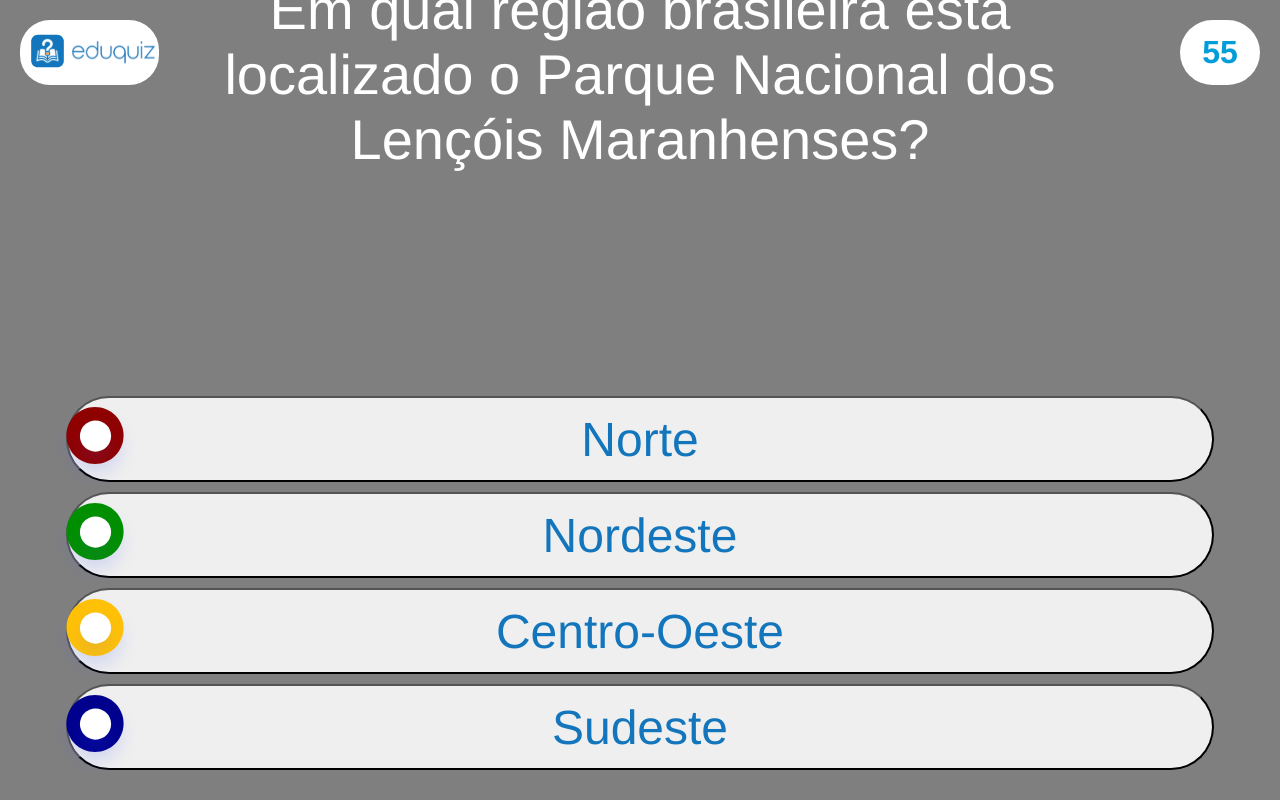
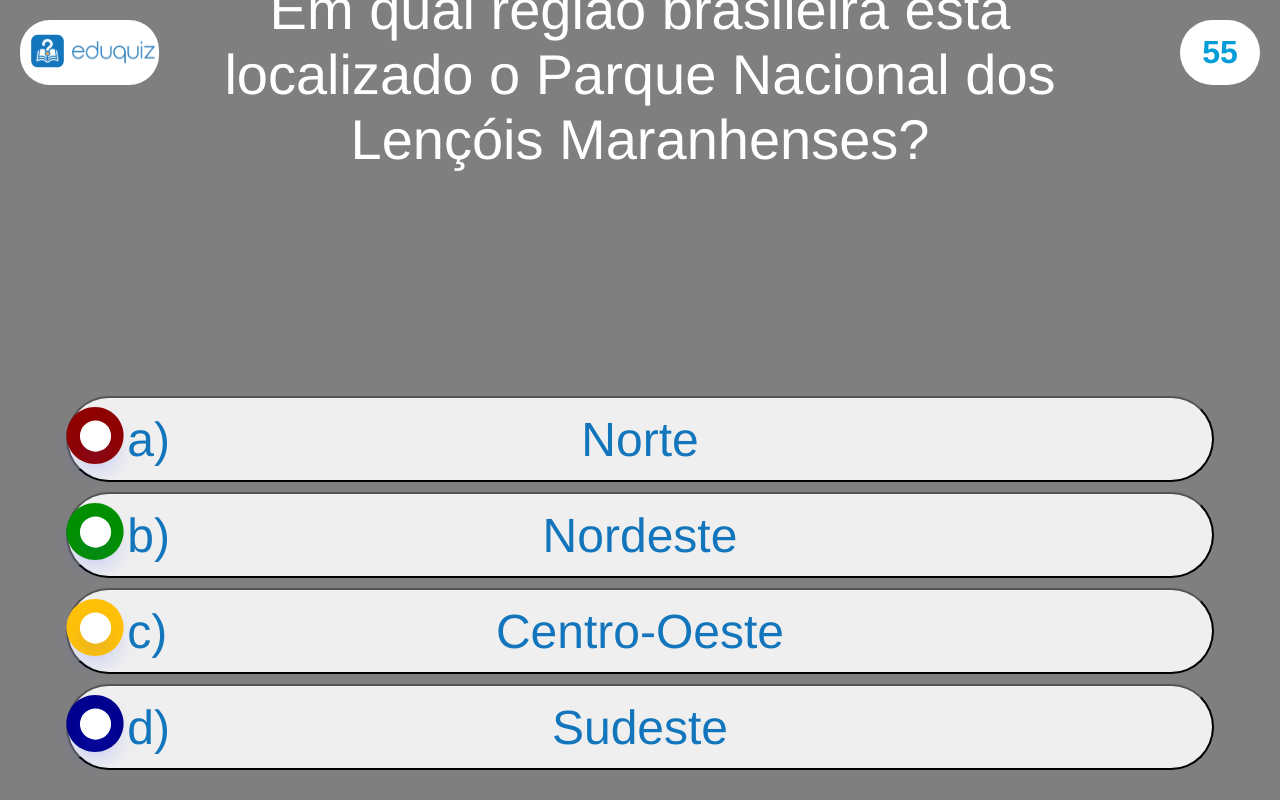
Before and after one commit to jovijovi-john/mvp-app-tv-eduplay, a React (Vite) app: page /cenario01/pergunta2 in a window 1280 px wide. Built offline with nearby package versions, Linux system fonts and the light colour scheme; no server answers.

Commit message:
Adição de letras para representar as alternativas nos quizzes

```diff
--- a/src/components/AnswerOptions.jsx
+++ b/src/components/AnswerOptions.jsx
@@ -21,6 +21,7 @@ export const AnswerOptions = ({ opt1, opt2, opt3, opt4, clickFunc, optsText }) =
         <div className="bottom-options">
             <div className="answer-opt-div">
                 <img src={red_option_icon} alt="Opção Vermelha" className="opt-icon" />
+                <div className="opt-letter">a)</div>
                 <button type="button" ref={opt1} key="0" id="opt-1" className="answer-opt" onClick={clickFunc}>
                     {optsText[0]}
                 </button>
@@ -28,6 +29,7 @@ export const AnswerOptions = ({ opt1, opt2, opt3, opt4, clickFunc, optsText }) =
             </div>
             <div className="answer-opt-div">
                 <img src={green_option_icon} alt="Opção Verde" className="opt-icon" />
+                <div className="opt-letter">b)</div>
                 <button type="button" ref={opt2} key="1" id="opt-2" className="answer-opt" onClick={clickFunc}>
                     {optsText[1]}
                 </button>
@@ -35,6 +37,7 @@ export const AnswerOptions = ({ opt1, opt2, opt3, opt4, clickFunc, optsText }) =
             </div>
             <div className="answer-opt-div">
                 <img src={yellow_option_icon} alt="Opção Amarela" className="opt-icon" />
+                <div className="opt-letter">c)</div>
                 <button type="button" ref={opt3} key="2" id="opt-3" className="answer-opt" onClick={clickFunc}>
                     {optsText[2]}
                 </button>
@@ -42,6 +45,7 @@ export const AnswerOptions = ({ opt1, opt2, opt3, opt4, clickFunc, optsText }) =
             </div>
             <div className="answer-opt-div">
                 <img src={blue_option_icon} alt="Opção Azul" className="opt-icon" />
+                <div className="opt-letter">d)</div>
                 <button type="button" ref={opt4} key="3" id="opt-4" className="answer-opt" onClick={clickFunc}>
                     {optsText[3]}
                 </button>
--- a/src/components/AnswerOptionsCorrect.jsx
+++ b/src/components/AnswerOptionsCorrect.jsx
@@ -54,6 +54,7 @@ export const AnswerOptionsCorrect = ({ clickedOpt, correctOptId, optsText }) =>
         <div className="bottom-options">
             <div className="answer-opt-div">
                 <img src={red_option_icon} alt="Opção Vermelha" className="opt-icon" />
+                <div className="opt-letter">a)</div>
                 <button type="button" key="0" id="opt-1-alt" className="answer-opt">
                     {optsText[0]}
                 </button>
@@ -62,6 +63,7 @@ export const AnswerOptionsCorrect = ({ clickedOpt, correctOptId, optsText }) =>
             </div>
             <div className="answer-opt-div">
                 <img src={green_option_icon} alt="Opção Verde" className="opt-icon" />
+                <div className="opt-letter">b)</div>
                 <button type="button" key="1" id="opt-2-alt" className="answer-opt">
                     {optsText[1]}
                 </button>
@@ -70,6 +72,7 @@ export const AnswerOptionsCorrect = ({ clickedOpt, correctOptId, optsText }) =>
             </div>
             <div className="answer-opt-div">
                 <img src={yellow_option_icon} alt="Opção Amarela" className="opt-icon" />
+                <div className="opt-letter">c)</div>
                 <button type="button" key="2" id="opt-3-alt" className="answer-opt">
                     {optsText[2]}
                 </button>
@@ -78,6 +81,7 @@ export const AnswerOptionsCorrect = ({ clickedOpt, correctOptId, optsText }) =>
             </div>
             <div className="answer-opt-div">
                 <img src={blue_option_icon} alt="Opção Azul" className="opt-icon" />
+                <div className="opt-letter">d)</div>
                 <button type="button" key="3" id="opt-4-alt" className="answer-opt">
                     {optsText[3]}
                 </button>
--- a/src/programas.json
+++ b/src/programas.json
@@ -1,7 +1,7 @@
 {
     "programa01": {
         "path": "./videos/PGM FINALIZADO 03.mp4",
-        "quizesTimes": [263, 405, 474, 615, 870, 1015],
+        "quizesTimes": [263, 406, 475, 615, 870, 1015],
         "questTotal": 6
     }
 }
--- a/src/styles/answerOptions.css
+++ b/src/styles/answerOptions.css
@@ -50,7 +50,7 @@
     display: flex;
     align-items: center;
     justify-content: center;
-    padding: 0 100px;
+    padding: 0 150px;
     margin-left: 2px;
     margin-right: 2px;
     border-radius: 56px;
@@ -60,6 +60,14 @@
 
     /*-webkit-text-stroke-width: 2px;
     -webkit-text-stroke-color: black;*/
+}
+
+.opt-letter {
+    font-family: 'Franklin Gothic Medium', 'Arial Narrow', Arial, sans-serif;
+    font-size: 3rem;
+    color: #1376BC;
+    position: absolute;
+    left: 5.5%;
 }
 
 .opt-icon {
@@ -76,6 +84,7 @@
     height: 12%;
     display: flex;
     align-items: center;
+    justify-content: center;
     padding-bottom: 10px;
 }
 
```
